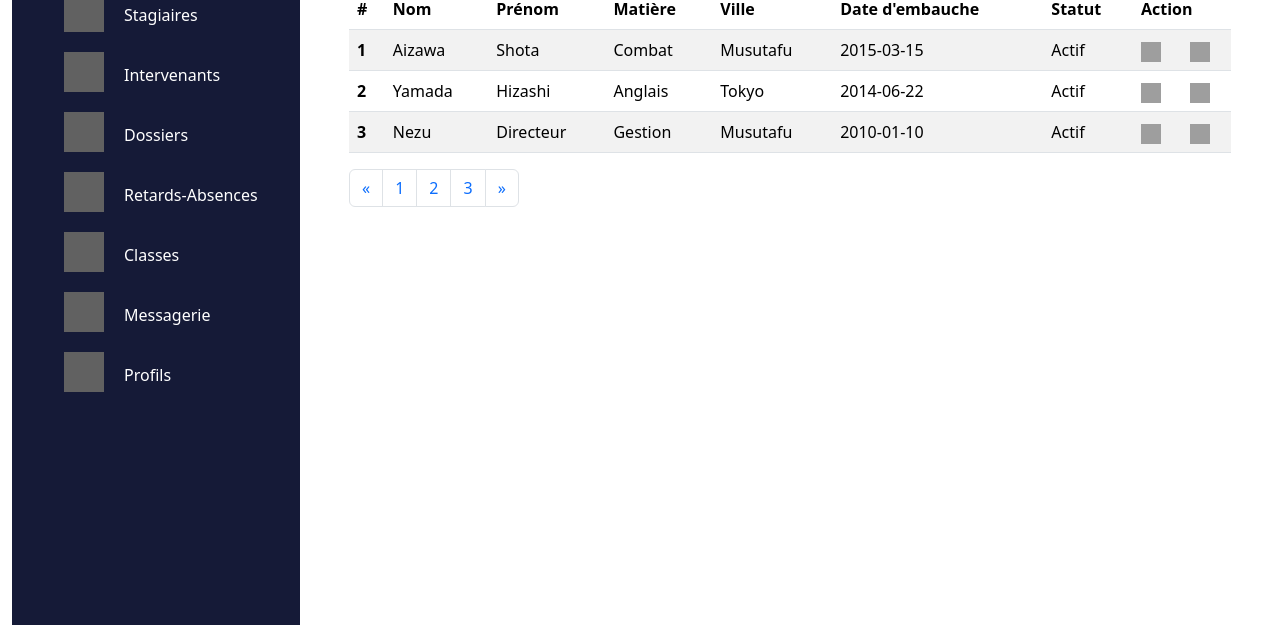
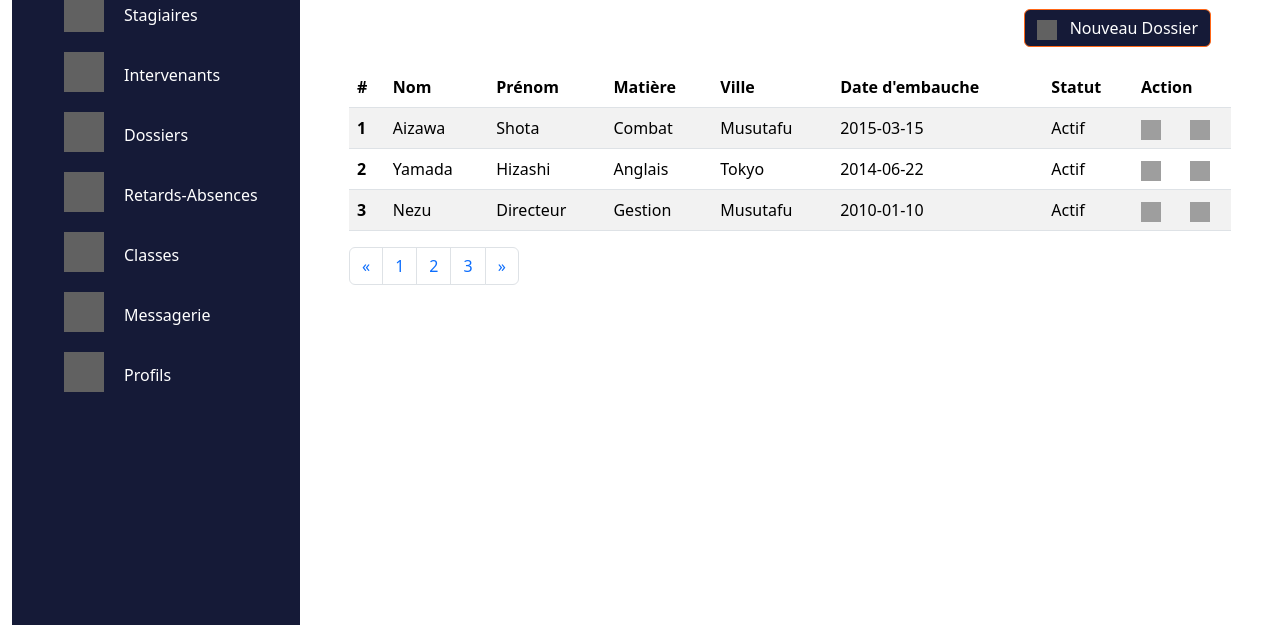
Before and after one commit to Looka57/admin, a plain HTML site: page View/intervenant.html in a window 1280 px wide. Shown: the part 175-800 px from the top of the page. Drawn offline with nearby package versions, Linux system fonts and the light colour scheme; grey boxes are pictures that could not be loaded.

Commit message:
✨Mise en place du btn nouveau stagiaire+intervenant

```diff
--- a/Public/assets/css/base.css
+++ b/Public/assets/css/base.css
@@ -726,6 +726,8 @@ button:hover {
 }
 
 
+
+
 @media (max-width: 768px) {
 	.main {
 		position: initial;
--- a/Public/assets/css/styleStagiaire.css
+++ b/Public/assets/css/styleStagiaire.css
@@ -6,4 +6,44 @@
 	margin: auto;
 }
 
+/* BOUTON */
+
+.btnNewStagiaire a, .btnNewIntervenant a {
+    color: white;
+}
+
+.btnNewStagiaire, .btnNewIntervenant {
+    width: 100%;
+    padding: 20px;
+    text-align: right;
+}
+
+.btnNewStagiaire a img, .btnNewIntervenant a img {
+    filter: invert(100%);
+}
+
+
+.btnNewStagiaire a:hover img, .btnNewIntervenant a:hover img {
+    filter: invert(0%); /* Noir au hover */
+}
+
+
+.btn-outline-warning {
+    color: white;
+    background-color: var(--bleu);
+    border-color: var(--orange);
+}
+
+.btn-outline-warning:hover {
+    background-color: white;
+    border-color: var(--orange);
+    color: black !important; /* Texte devient noir */
+}
+
+.btnNewStagiaire a:hover img, .btnNewIntervenant a:hover img {
+    filter: initial;
+}
+
+
+
 /********************** FIN PAGE STAGIAIRE + INTERVENANT ************************/
--- a/View/intervenant.html
+++ b/View/intervenant.html
@@ -124,7 +124,15 @@
             <!--======================= TABLEAU PROF ======================-->
 
             <div class="tableProfesseurs">
-                <h1 class="mt-5">Professeurs</h1>
+                <h1 class="mt-5">Intervenants</h1>
+
+                <div class="btnNewIntervenant">
+                    <a href="formulaire.html" class="btn btn-outline-warning ">
+                        <img width="20" height="20" src="https://img.icons8.com/ios/50/plus--v1.png" alt="plus icon" class="me-2" />
+                        Nouveau Dossier
+                    </a>
+                </div>
+
                 <table class="table align-middle table-striped table-hover table-custom bg-secondary">
                     <thead>
                         <tr>
```
Also changed, not shown: View/stagiaire.html (+8 -0 lines), View/formulaire.html (added).
